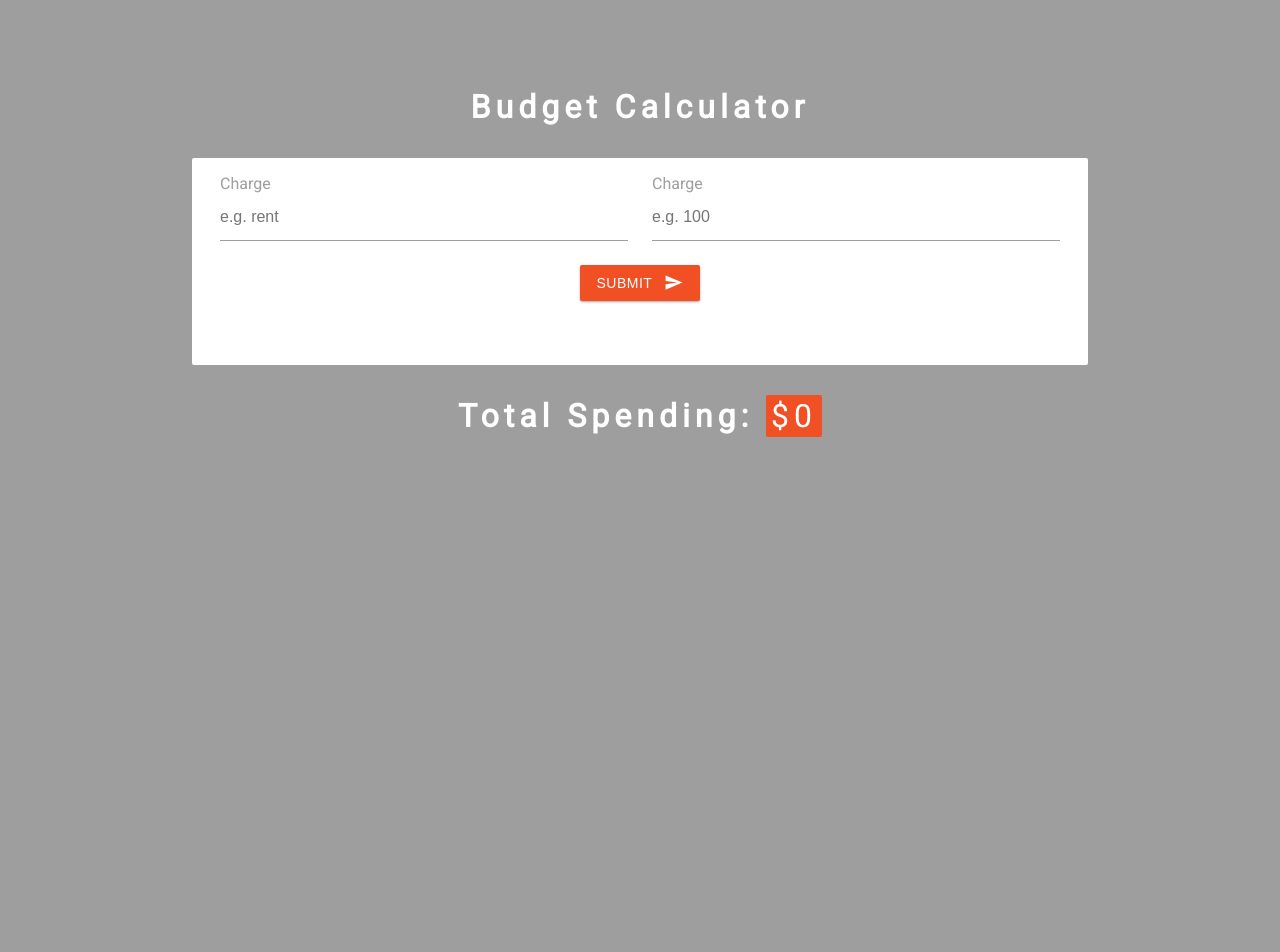
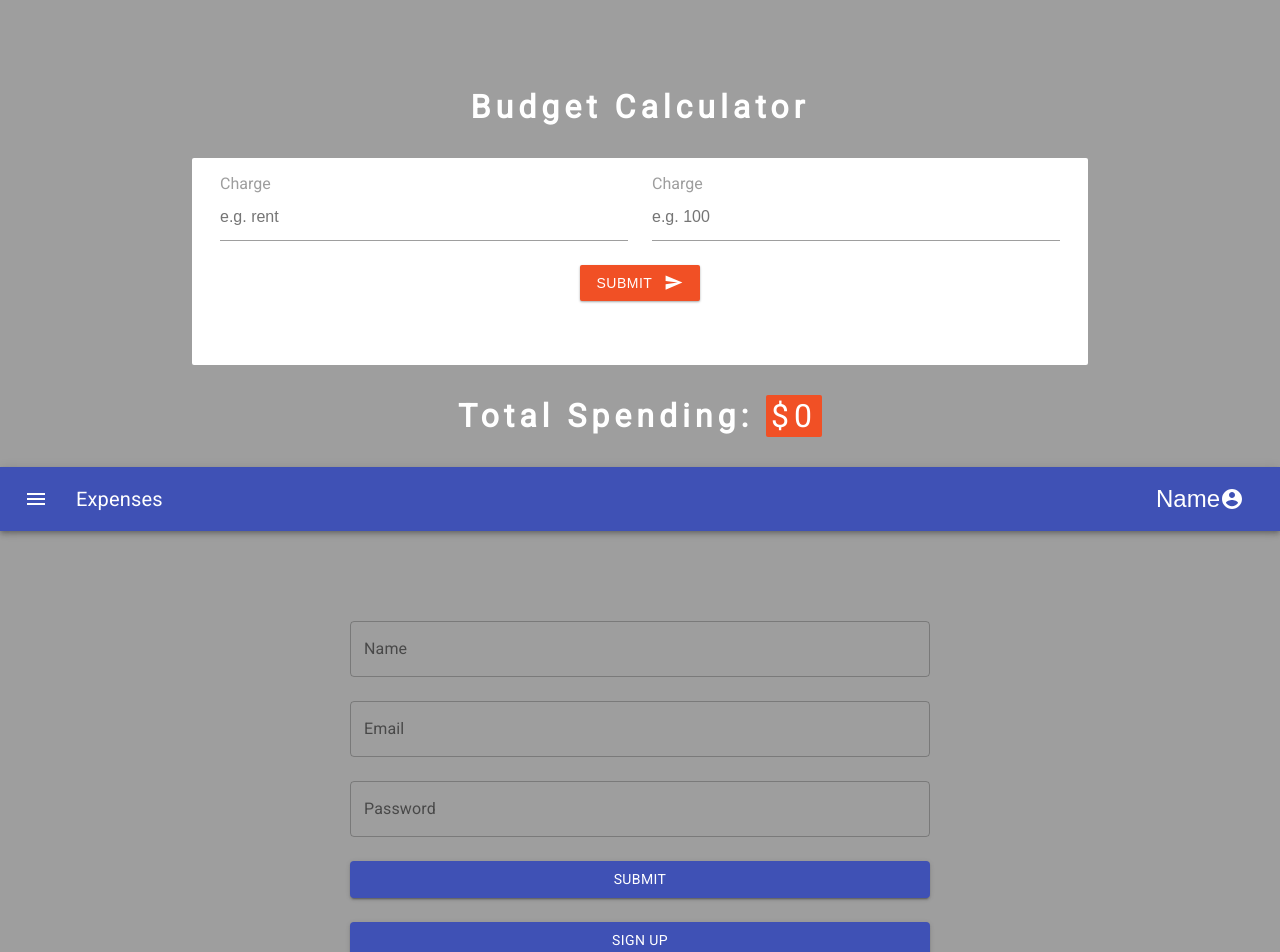
Before and after one commit to gokhandogan7/Budget-Calculator, a React (Create React App) app: page / in a window 1280 px wide. Shown: the top 952 px of the page. Before the commit the page ends 800 px from the top, so only its background shows below. Built offline with nearby package versions, Linux system fonts and the light colour scheme.

Commit message:
firebase component added and signup page entegrated

```diff
--- a/package.json
+++ b/package.json
@@ -3,10 +3,14 @@
   "version": "0.1.0",
   "private": true,
   "dependencies": {
+    "@material-ui/core": "^4.11.1",
+    "@material-ui/icons": "^4.9.1",
     "@testing-library/jest-dom": "^5.11.4",
     "@testing-library/react": "^11.1.0",
     "@testing-library/user-event": "^12.1.10",
     "axios": "^0.21.0",
+    "firebase": "^8.1.1",
+    "formik": "^2.2.5",
     "react": "^17.0.1",
     "react-dom": "^17.0.1",
     "react-icons": "^3.11.0",
--- a/src/App.js
+++ b/src/App.js
@@ -4,11 +4,16 @@
 import { ExpenseForm } from "./components/ExpenseForm";
 import { Alert } from "./components/Alert";
 import { v4 as uuidv4 } from "uuid";
+import Signup from './pages/Signup'
+import Navbar from './components/Navbar'
 
 
 const initialExpenses = localStorage.getItem('expenses') ? JSON.parse(localStorage.getItem('expenses')) : []
 
 function App() {
+  {
+    console.log(process.env)
+  }
   //all expenses, add expense
   const [expenses, setExpenses] = useState(initialExpenses);
   // single expense
@@ -133,6 +138,8 @@
           }, 0)}
         </span>
       </h1>
+      <Navbar />
+      <Signup />
     </>
   );
 }
--- /dev/null
+++ b/src/components/Navbar.js
@@ -0,0 +1,89 @@
+import React from 'react';
+import { makeStyles } from '@material-ui/core/styles';
+import AppBar from '@material-ui/core/AppBar';
+import Toolbar from '@material-ui/core/Toolbar';
+import Typography from '@material-ui/core/Typography';
+import IconButton from '@material-ui/core/IconButton';
+import MenuIcon from '@material-ui/icons/Menu';
+import AccountCircle from '@material-ui/icons/AccountCircle';
+import MenuItem from '@material-ui/core/MenuItem';
+import Menu from '@material-ui/core/Menu';
+
+const useStyles = makeStyles((theme) => ({
+  root: {
+    flexGrow: 1,
+  },
+  menuButton: {
+    marginRight: theme.spacing(2),
+  },
+  title: {
+    flexGrow: 1,
+  },
+}));
+
+export default function Navbar() {
+  const classes = useStyles();
+  const [auth, setAuth] = React.useState(true);
+  const [anchorEl, setAnchorEl] = React.useState(null);
+  const open = Boolean(anchorEl);
+
+  const handleChange = (event) => {
+    setAuth(event.target.checked);
+  };
+
+  const handleMenu = (event) => {
+    setAnchorEl(event.currentTarget);
+  };
+
+  const handleClose = () => {
+    setAnchorEl(null);
+  };
+
+  return (
+    <div className={classes.root}>
+
+      <AppBar position="static">
+        <Toolbar>
+          <IconButton edge="start" className={classes.menuButton} color="inherit" aria-label="menu">
+            <MenuIcon />
+          </IconButton>
+          <Typography variant="h6" className={classes.title}>
+            Expenses
+          </Typography>
+          {auth && (
+            <div>
+              <IconButton
+                aria-label="account of current user"
+                aria-controls="menu-appbar"
+                aria-haspopup="true"
+                onClick={handleMenu}
+                color="inherit"
+              >Name
+                <AccountCircle />
+              </IconButton>
+              <Menu
+                id="menu-appbar"
+                anchorEl={anchorEl}
+                anchorOrigin={{
+                  vertical: 'top',
+                  horizontal: 'right',
+                }}
+                keepMounted
+                transformOrigin={{
+                  vertical: 'top',
+                  horizontal: 'right',
+                }}
+                open={open}
+                onClose={handleClose}
+              >
+
+                <MenuItem onClick={handleClose}>Profile</MenuItem>
+                <MenuItem onClick={handleClose}>My account</MenuItem>
+              </Menu>
+            </div>
+          )}
+        </Toolbar>
+      </AppBar>
+    </div>
+  );
+}
--- /dev/null
+++ b/src/pages/Signup.js
@@ -0,0 +1,81 @@
+import React from "react";
+import { Button, TextField, Grid, Container } from "@material-ui/core";
+import { makeStyles } from "@material-ui/core/styles";
+import { useFormik } from "formik";
+
+const styles = makeStyles({
+  wrapper: {
+    marginTop: "5rem",
+    padding: 10,
+  },
+});
+
+function Signup() {
+  const formik = useFormik({
+    initialValues: {
+      name: "",
+      email: "",
+      password: "",
+    },
+    onSubmit: (values) => {
+      alert(JSON.stringify(values, null, 2));
+    },
+  });
+
+  const signUpStyles = styles();
+  console.log(formik);
+
+  return (
+    <Container maxWidth="sm" className={signUpStyles.wrapper}>
+      <form onSubmit={formik.handleSubmit}>
+        <Grid container spacing={3}>
+          <Grid item xs={12}>
+            <TextField
+              label="Name"
+              variant="outlined"
+              fullWidth
+              name="name"
+              type="text"
+              onChange={formik.handleChange}
+              value={formik.values.name}
+            />
+          </Grid>
+          <Grid item xs={12}>
+            <TextField
+              label="Email"
+              variant="outlined"
+              fullWidth
+              name="email"
+              type="email"
+              onChange={formik.handleChange}
+              value={formik.values.email}
+            />
+          </Grid>
+          <Grid item xs={12}>
+            <TextField
+              label="Password"
+              variant="outlined"
+              fullWidth
+              name="password"
+              type="password"
+              onChange={formik.handleChange}
+              value={formik.values.password}
+            />
+          </Grid>
+          <Grid item xs={12}>
+            <Button type="submit" variant="contained" color="primary" fullWidth>
+              Submit
+            </Button>
+          </Grid>
+          <Grid item xs={12}>
+            <Button variant="contained" color="primary" fullWidth>
+              Sign Up
+            </Button>
+          </Grid>
+        </Grid>
+      </form>
+    </Container>
+  );
+}
+
+export default Signup;
```
Also changed, not shown: src/firebase/firebase.utils.js (added, +16 -0 lines), 2 other files (tests, documents, lock files or other folders).
